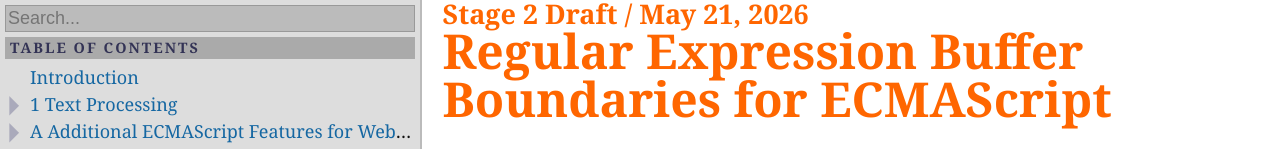
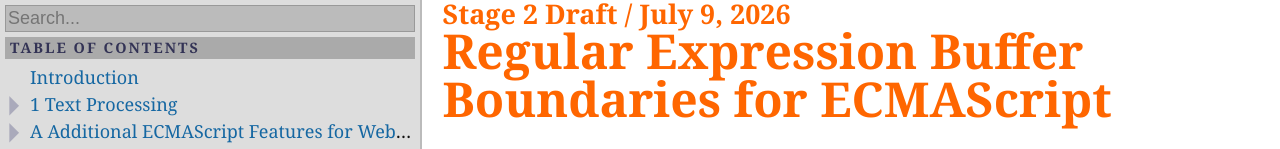
Before and after one commit to tc39/proposal-regexp-buffer-boundaries, a plain HTML site: page index.html in a window 1280 px wide. Shown: the top 149 px of the page. Drawn offline with nearby package versions, Linux system fonts and the light colour scheme.

Commit message:
Deploying to gh-pages from @ tc39/proposal-regexp-buffer-boundaries@375415ba0ad0c9d8de99f3a8e818ec01860ccc65 🚀

```diff
--- a/index.html
+++ b/index.html
@@ -1848,7 +1848,7 @@
           Runtime Semantics: CompileAssertion
         "><span class="secnum">1.1.2.1</span>
           RS: CompileAssertion
-        </a></li></ol></li></ol></li></ol></li><li><span class="item-toggle">◢</span><a href="#sec-additional-ecmascript-features-for-web-browsers" title="Additional ECMAScript Features for Web Browsers"><span class="secnum">A</span> Additional ECMAScript Features for Web Browsers</a><ol class="toc"><li><span class="item-toggle">◢</span><a href="#sec-additional-syntax" title="Additional Syntax"><span class="secnum">A.1</span> Additional Syntax</a><ol class="toc"><li><span class="item-toggle-none"></span><a href="#sec-regular-expressions-patterns" title="Regular Expressions Patterns"><span class="secnum">A.1.1</span> Regular Expressions Patterns</a></li></ol></li></ol></li><li><span class="item-toggle-none"></span><a href="#sec-copyright-and-software-license" title="Copyright &amp; Software License"><span class="secnum">B</span> Copyright &amp; Software License</a></li></ol></div></div><div id="spec-container"><h1 class="version first">Stage 2 Draft / May 21, 2026</h1><h1 class="title">Regular Expression Buffer Boundaries for ECMAScript</h1>
+        </a></li></ol></li></ol></li></ol></li><li><span class="item-toggle">◢</span><a href="#sec-additional-ecmascript-features-for-web-browsers" title="Additional ECMAScript Features for Web Browsers"><span class="secnum">A</span> Additional ECMAScript Features for Web Browsers</a><ol class="toc"><li><span class="item-toggle">◢</span><a href="#sec-additional-syntax" title="Additional Syntax"><span class="secnum">A.1</span> Additional Syntax</a><ol class="toc"><li><span class="item-toggle-none"></span><a href="#sec-regular-expressions-patterns" title="Regular Expressions Patterns"><span class="secnum">A.1.1</span> Regular Expressions Patterns</a></li></ol></li></ol></li><li><span class="item-toggle-none"></span><a href="#sec-copyright-and-software-license" title="Copyright &amp; Software License"><span class="secnum">B</span> Copyright &amp; Software License</a></li></ol></div></div><div id="spec-container"><h1 class="version first">Stage 2 Draft / July 9, 2026</h1><h1 class="title">Regular Expression Buffer Boundaries for ECMAScript</h1>
 
 <emu-intro id="sec-intro">
   <h1>Introduction</h1>
```
